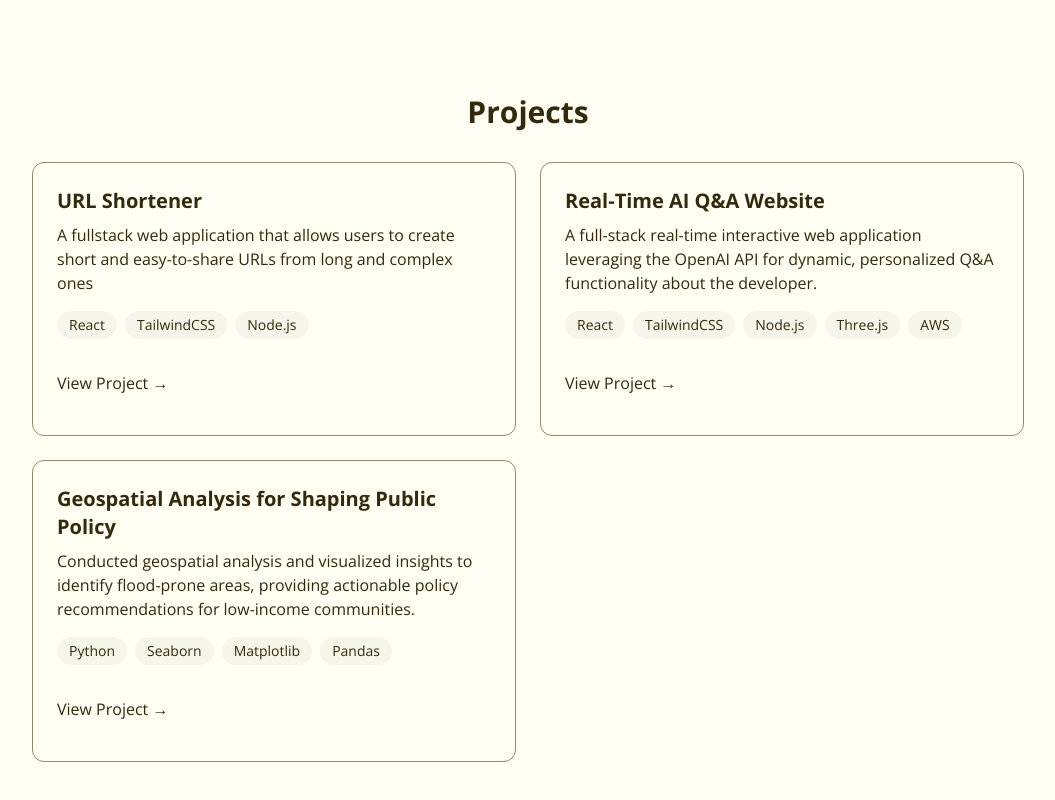
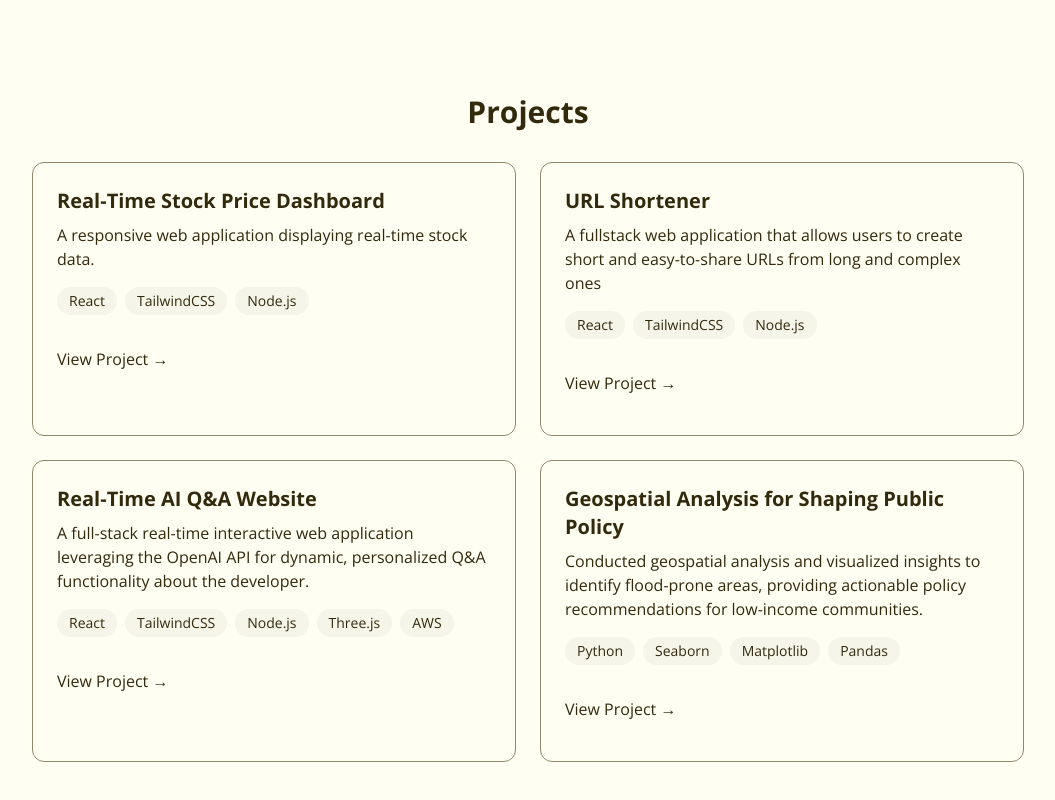
Before and after one commit to venetialiu/venetialiu, a React (Vite) app: page / in a window 1280 px wide. Shown: the part 1706-2506 px from the top of the page, without its empty margins (112-1167 px from the left). Built offline with nearby package versions, Linux system fonts and the light colour scheme.

Commit message:
New Project Added

```diff
--- a/src/components/sections/Projects.jsx
+++ b/src/components/sections/Projects.jsx
@@ -13,6 +13,28 @@ export const Projects = () => {
                         Projects
                     </h2>
                     <div className="grid grid-cols-1 md:grid-cols-2 gap-6">
+                        <div className="p-6 rounded-xl border border-[#93886C] hover:-translate-y-1 hover:border-[#33290D] hover:shadow-[0_2px_8px_rgba(51, 41, 13, 0.6)] transition-all">
+                            <h3 className="text-xl font-bold mb-2">Real-Time Stock Price Dashboard</h3>
+                            <p className="mb-4">A responsive web application displaying real-time stock data.</p>
+                            <div className="flex flex-wrap gap-2 mb-4">
+                                {["React", "TailwindCSS", "Node.js"].map((tech, key) => (
+                                    <span
+                                        key={key}
+                                        className="bg-[#F6F5E9] py-1 px-3 rounded-full text-sm hover:bg-[#E4E2CC] hover:shadow-[0_2px_8px_rgba(51, 41, 13, 0.2)] transition"
+                                    >
+                                        {tech}
+                                    </span>
+                                ))}
+                            </div>
+                            <div className="flex justify-between items-center">
+                                <a
+                                    href="https://github.com/venetialiu/stock-dashboard/"
+                                    className="hover:text-[#93886C] transition-colors my-4"
+                                >
+                                    View Project →
+                                </a>
+                            </div>
+                        </div>
                         <div className="p-6 rounded-xl border border-[#93886C] hover:-translate-y-1 hover:border-[#33290D] hover:shadow-[0_2px_8px_rgba(51, 41, 13, 0.6)] transition-all">
                             <h3 className="text-xl font-bold mb-2">URL Shortener</h3>
                             <p className="mb-4">A fullstack web application that allows users to create short and easy-to-share URLs from long and complex ones</p>
```
